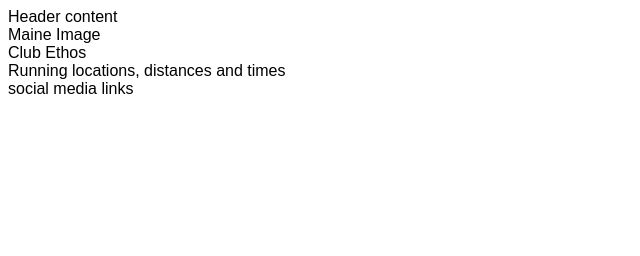
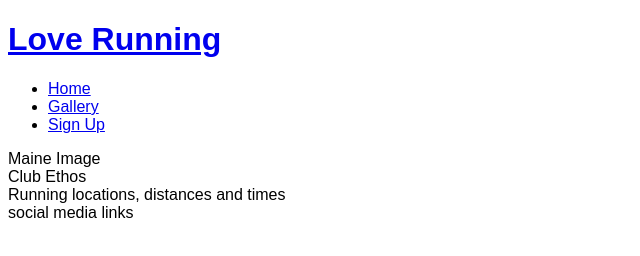
Before and after one commit to JoshuaLindsay/love-running2, a plain HTML site: page index.html in a window 1280 px wide. Shown: the whole page, without its empty margins (0-640 px from the left). Drawn offline with Linux system fonts and the light colour scheme.

Commit message:
Add basic header structure.

```diff
--- a/index.html
+++ b/index.html
@@ -1,17 +1,36 @@
 <!DOCTYPE html>
 <html lang="en">
+
 <head>
     <meta charset="UTF-8">
     <meta http-equiv="X-UA-Compatible" content="IE=edge">
-    <meta name="viewport" content= "width=width=device-width, initial-scale=1.0">
+    <meta name="viewport" content="width=width=device-width, initial-scale=1.0">
     <meta name="description" content="Love Running club for runners in Dublin, Ireland">
     <meta name="keywords" content="love running, running club, Ireland, Dublin">
 
     <link rel="stylesheet" href="assets/css/style.css">
-<title>Love Running</title>
+    <title>Love Running</title>
 </head>
+
 <body>
-    <header>Header content</header>
+    <header>
+        <a href="index.html">
+            <h1>Love Running</h1>
+        </a>
+        <nav>
+            <ul>
+                <li>
+                    <a href="indext.html">Home</a>
+                </li>
+                <li>
+                    <a href="a">Gallery</a>
+                </li>
+                <li>
+                    <a href="a">Sign Up</a>
+                </li>
+            </ul>
+        </nav>
+    </header>
     <section>
         Maine Image
     </section>
@@ -25,4 +44,5 @@
         social media links
     </footer>
 </body>
+
 </html>
```
